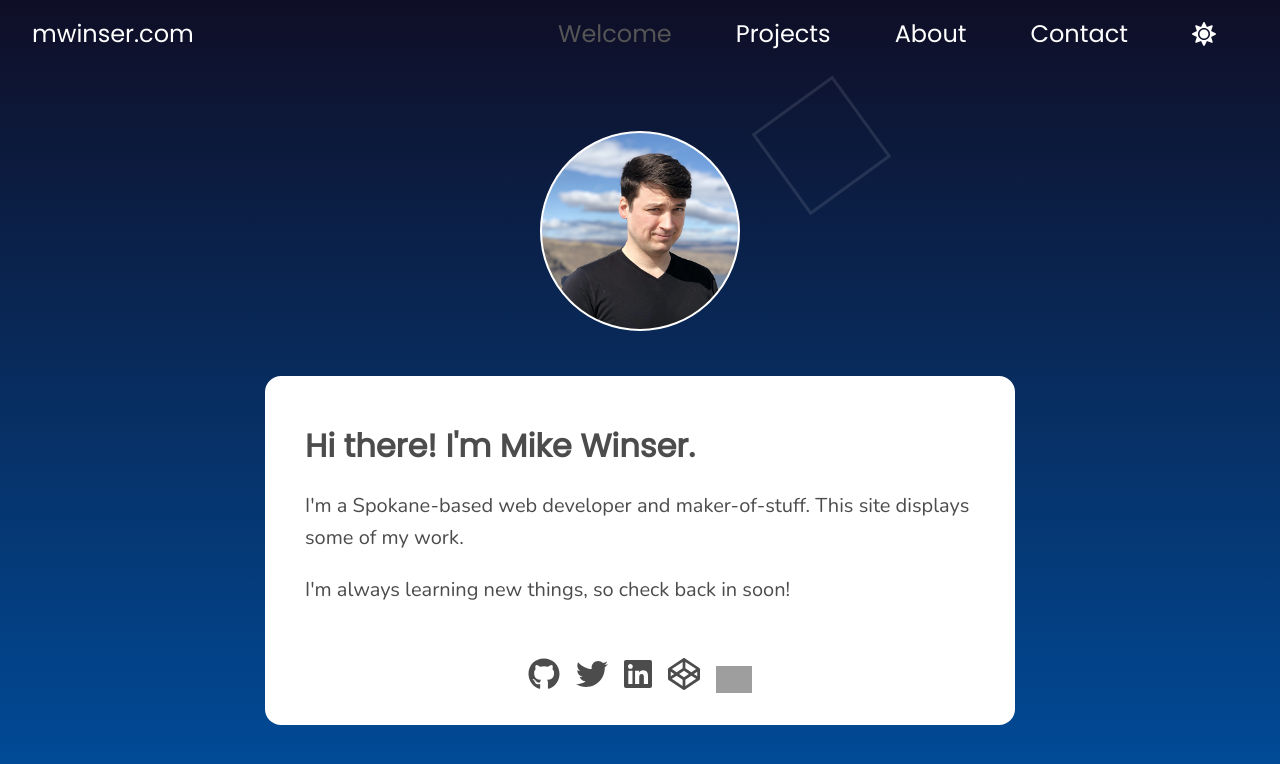
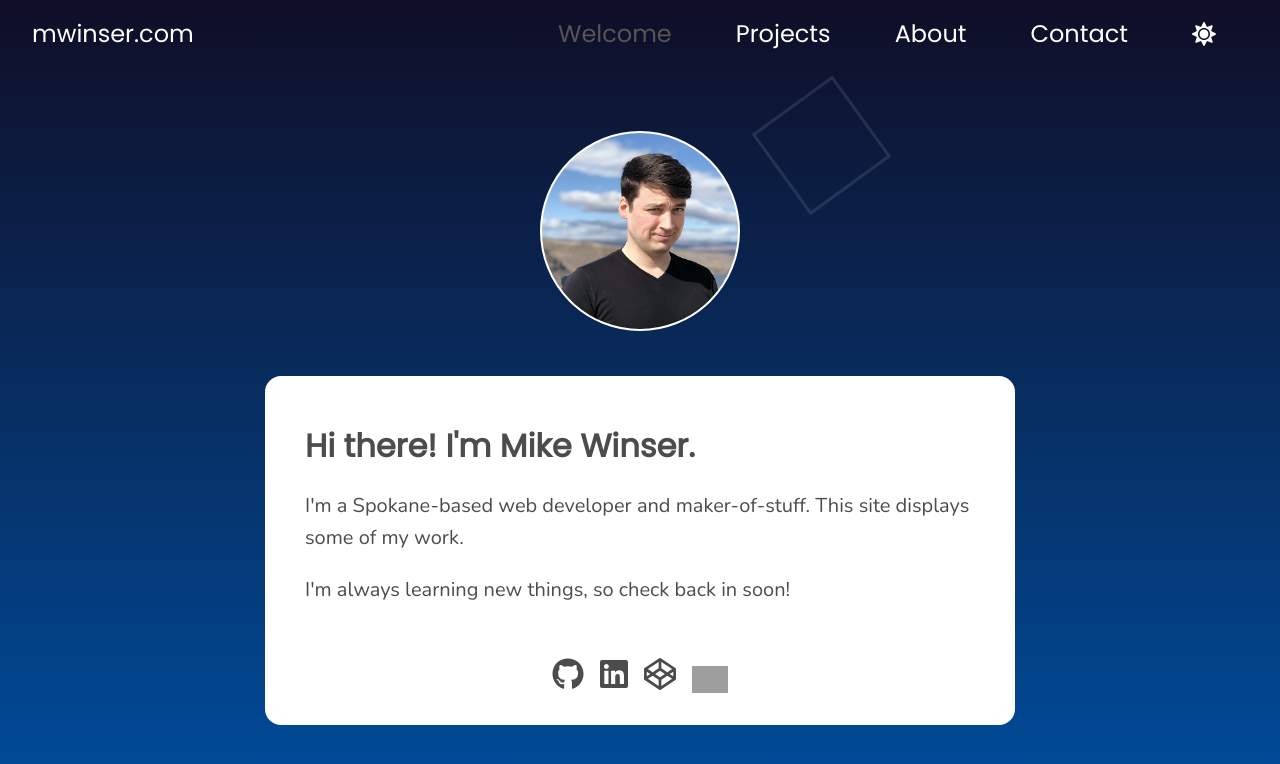
Before and after one commit to mwinser/portfolio, a React (Create React App) app: page / in a window 1280 px wide. Shown: the top 764 px of the page. Built offline with nearby package versions, Linux system fonts and the light colour scheme; grey boxes are pictures that could not be loaded.

Commit message:
remove twitter

```diff
--- a/src/components/links.jsx
+++ b/src/components/links.jsx
@@ -6,7 +6,7 @@ export default function Links() {
     return(
         <div id="links">
             <a href="https://github.com/mwinser" aria-label="Github" target="_blank" rel="noreferrer noopener"><FontAwesomeIcon icon={faGithub} /></a>
-            <a href="https://twitter.com/winsaurus" aria-label="Twitter" target="_blank" rel="noreferrer noopener"><FontAwesomeIcon icon={faTwitter} /></a>
+            {/* <a href="https://twitter.com/winsaurus" aria-label="Twitter" target="_blank" rel="noreferrer noopener"><FontAwesomeIcon icon={faTwitter} /></a>  */}
             <a href="https://linkedin.com/in/mwinser" aria-label="LinkedIn" target="_blank" rel="noreferrer noopener"><FontAwesomeIcon icon={faLinkedin} /></a>
             <a href="https://codepen.io/winserm" aria-label="Codepen" target="_blank" rel="noreferrer noopener"><FontAwesomeIcon icon={faCodepen} /></a>
             <a href="https://replit.com/@mwinser" aria-label="Replit" target="_blank" rel="noreferrer noopener"><img width="36px" style={{"verticalAlign": "-0.2em"}} src="https://upload.wikimedia.org/wikipedia/commons/b/b2/Repl.it_logo.svg" alt="replit logo"/></a>
```
Also changed, not shown: 1 other file (tests, documents, lock files or other folders).
